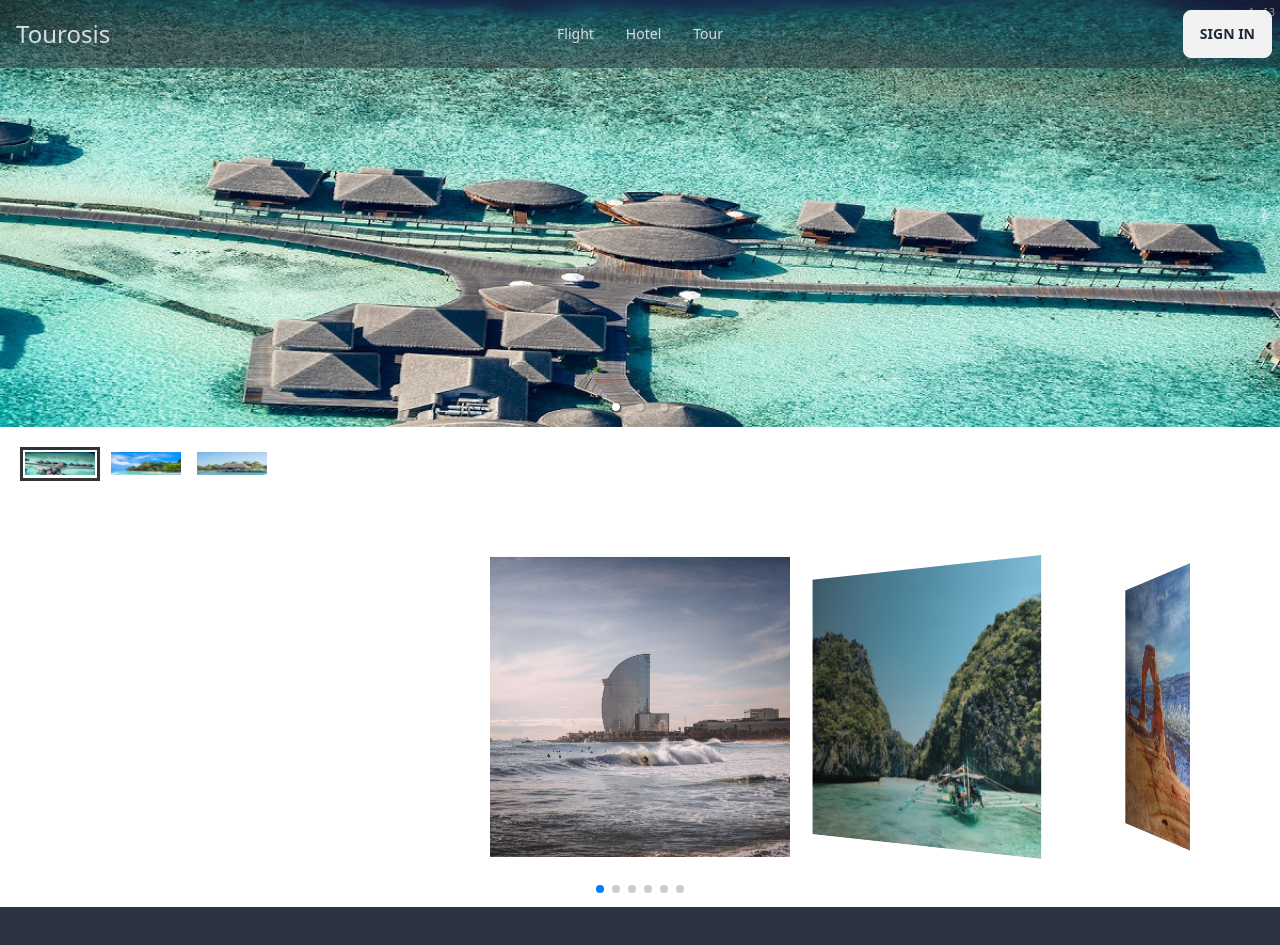
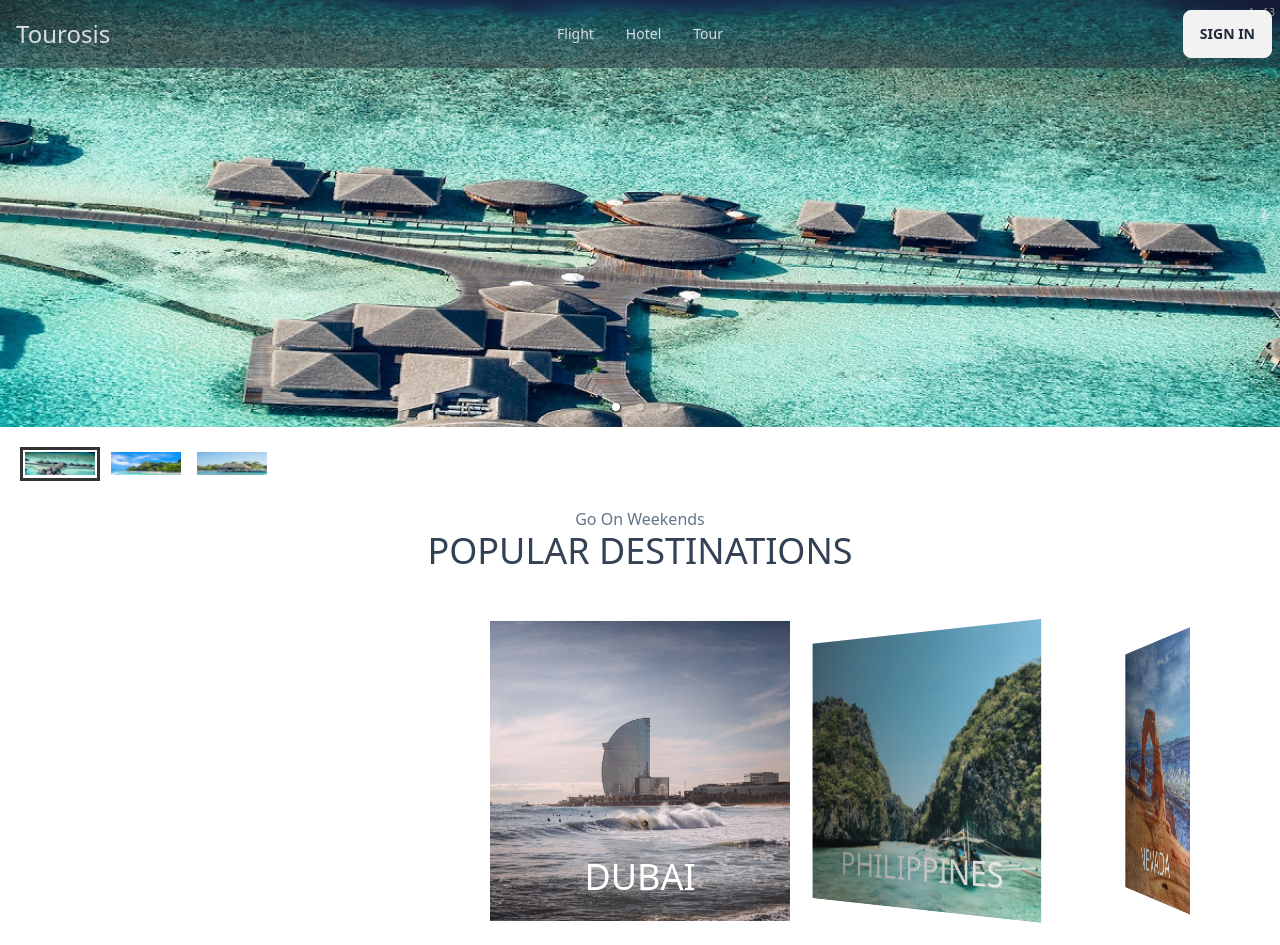
Before and after one commit to arefin-aareef/tourosis, a React (Vite) app in the folder client/: page / in a window 1280 px wide. Shown: the top 945 px of the page. Built offline with nearby package versions, Linux system fonts and the light colour scheme.

Commit message:
dynamic section title

```diff
--- /dev/null
+++ b/client/src/components/SectionTitle/SectionTitle.jsx
@@ -0,0 +1,12 @@
+
+
+const SectionTitle = ({heading, subHeading}) => {
+    return (
+        <div className="mx-auto w-4/12 text-center">
+            <p className="text-slate-500">{subHeading}</p>
+            <h3 className="text-slate-700 text-4xl uppercase">{heading}</h3>
+        </div>
+    );
+};
+
+export default SectionTitle;
--- a/client/src/pages/Home/Destination/Destination.jsx
+++ b/client/src/pages/Home/Destination/Destination.jsx
@@ -2,20 +2,23 @@ import { Swiper, SwiperSlide } from "swiper/react";
 import "swiper/css";
 import "swiper/css/effect-coverflow";
 import "swiper/css/pagination";
-import './Destination.css'
+import "./Destination.css";
 import { EffectCoverflow, Pagination } from "swiper/modules";
-import img1 from '../../../assets/destination/destination1.jpg'
-import img2 from '../../../assets/destination/destination2.jpg'
-import img3 from '../../../assets/destination/destination3.jpg'
-import img4 from '../../../assets/destination/destination4.jpg'
-import img5 from '../../../assets/destination/destination5.jpg'
-import img6 from '../../../assets/destination/destination6.jpg'
-
-
+import img1 from "../../../assets/destination/destination1.jpg";
+import img2 from "../../../assets/destination/destination2.jpg";
+import img3 from "../../../assets/destination/destination3.jpg";
+import img4 from "../../../assets/destination/destination4.jpg";
+import img5 from "../../../assets/destination/destination5.jpg";
+import img6 from "../../../assets/destination/destination6.jpg";
+import SectionTitle from "../../../components/SectionTitle/SectionTitle";
 
 const Destination = () => {
   return (
-    <div>
+    <section>
+      <SectionTitle
+      subHeading={"Go On Weekends"}
+      heading={"Popular Destinations"}
+      ></SectionTitle>
       <Swiper
         effect={"coverflow"}
         grabCursor={true}
@@ -34,24 +37,42 @@ const Destination = () => {
       >
         <SwiperSlide>
           <img src={img1} />
+          <p className="text-4xl uppercase text-center text-white -mt-16">
+            Dubai
+          </p>
         </SwiperSlide>
         <SwiperSlide>
           <img src={img2} />
+          <p className="text-4xl uppercase text-center text-white -mt-16">
+            Philippines
+          </p>
         </SwiperSlide>
         <SwiperSlide>
           <img src={img3} />
+          <p className="text-4xl uppercase text-center text-white -mt-16">
+            Nevada
+          </p>
         </SwiperSlide>
         <SwiperSlide>
           <img src={img4} />
+          <p className="text-4xl uppercase text-center text-white -mt-16">
+            Milan
+          </p>
         </SwiperSlide>
         <SwiperSlide>
           <img src={img5} />
+          <p className="text-4xl uppercase text-center text-white -mt-16">
+            Indonesia
+          </p>
         </SwiperSlide>
         <SwiperSlide>
           <img src={img6} />
+          <p className="text-4xl uppercase text-center text-white -mt-16">
+            Cairo
+          </p>
         </SwiperSlide>
       </Swiper>
-    </div>
+    </section>
   );
 };
 
--- a/client/src/pages/Shared/NavBar/NavBar.jsx
+++ b/client/src/pages/Shared/NavBar/NavBar.jsx
@@ -35,7 +35,7 @@ const NavBar = () => {
             </label>
             <ul
               tabIndex={0}
-              className="menu menu-sm dropdown-content mt-3 z-[1] p-2 shadow bg-base-100 rounded-box w-52"
+              className="menu menu-sm dropdown-content mt-3 z-[1] p-2 shadow bg-base-100 text-black rounded-box w-52"
             >
               {navOptions}
             </ul>
```
Also changed, not shown: client/.eslintrc.cjs. Lines whose indentation alone changed are shown as unchanged.
